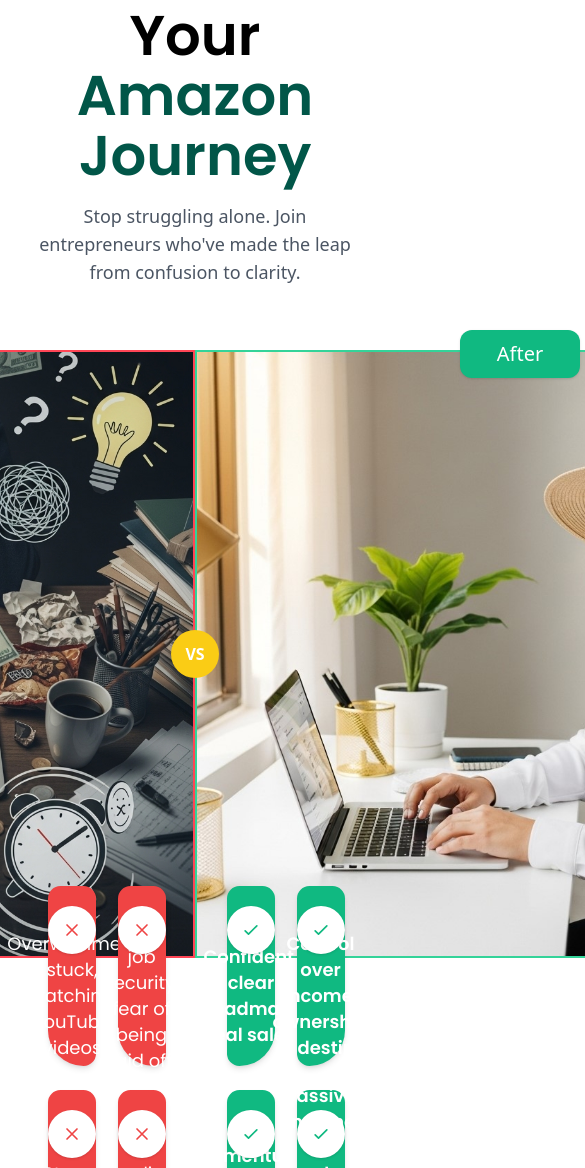
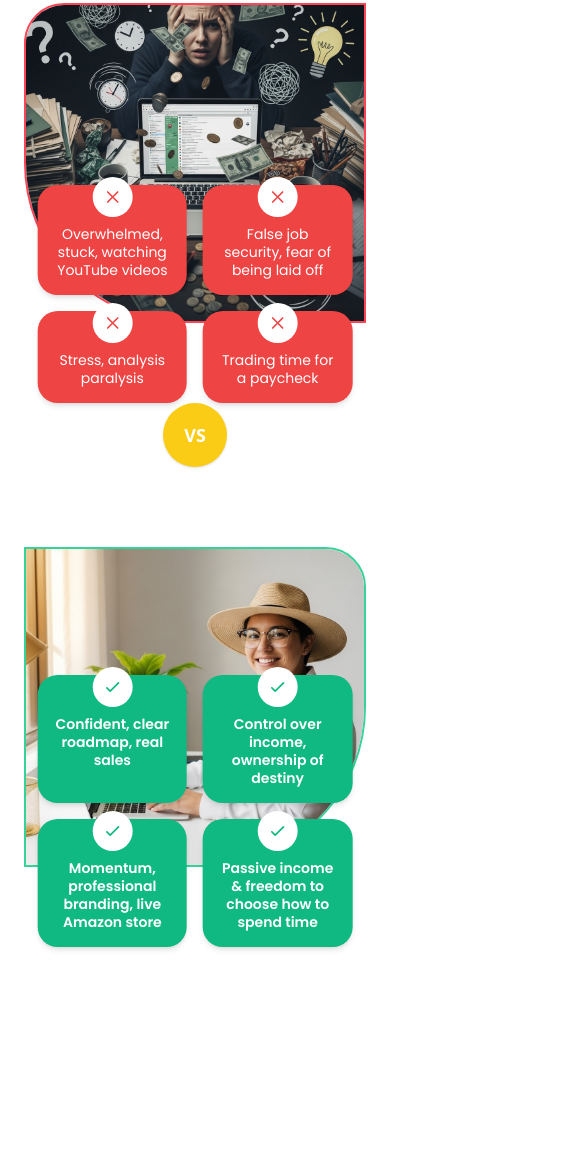
Before and after one commit to Larkaholic/AcornTurf, a plain HTML site: page index.html in a window 390 px wide. Shown: the part 1486-2654 px from the top of the page, 585 px wide, since content can reach past the window. Drawn offline with nearby package versions, Linux system fonts and the light colour scheme.

Commit message:
added mobile view for before and after

```diff
--- a/index.html
+++ b/index.html
@@ -78,38 +78,38 @@
       </div>
     </section>
 
-    <!-- SECTION 02: STAT STRIP (DARK GREEN) -->
+    <!-- SECTION 02: STAT STRIP (DARK GREEN) - compact on mobile -->
     <section class="relative">
       <div class="bg-[#015648] text-white">
         <div class="mx-auto max-w-7xl px-4 sm:px-6">
-                <div class="py-6 md:py-8 text-center">
-                    <div class="text-[18px] text-white/70 font-normal">Trusted by 50+ successful Amazon Sellers worldwide</div>
+          <div class="py-2 md:py-8 text-center">
+            <div class="text-[14px] md:text-[18px] text-white/70 font-normal">Trusted by 50+ successful Amazon Sellers worldwide</div>
           </div>
 
-                <div class="py-6 md:py-1">
-                    <div class="max-w-4xl mx-auto flex items-center justify-center text-center mb-10">
+          <div class="py-2 md:py-6">
+            <div class="max-w-4xl mx-auto flex items-center justify-center text-center mb-6 md:mb-10 gap-4">
               <!-- Stat 1 -->
-                        <div class="px-6">
-                            <div class="text-3xl md:text-[40px] font-bold">50+</div>
-                            <div class="opacity-70 text-sm md:text-base mt-4">Video Testimonials</div>
+              <div class="px-2">
+                <div class="text-2xl md:text-[40px] font-bold">50+</div>
+                <div class="opacity-70 text-xs md:text-base mt-2 md:mt-4">Video Testimonials</div>
               </div>
 
               <!-- Divider -->
-                        <div class="h-10 w-px bg-white/30" aria-hidden="true"></div>
+              <div class="h-6 md:h-10 w-px bg-white/30" aria-hidden="true"></div>
 
               <!-- Stat 2 -->
-                        <div class="px-6">
-                            <div class="text-3xl md:text-[40px] font-bold">100+</div>
-                            <div class="opacity-70 text-sm md:text-base mt-4">Students Mentored</div>
+              <div class="px-2">
+                <div class="text-2xl md:text-[40px] font-bold">100+</div>
+                <div class="opacity-70 text-xs md:text-base mt-2 md:mt-4">Students Mentored</div>
               </div>
 
               <!-- Divider -->
-                        <div class="h-10 w-px bg-white/30" aria-hidden="true"></div>
+              <div class="h-6 md:h-10 w-px bg-white/30" aria-hidden="true"></div>
 
               <!-- Stat 3 -->
-                        <div class="px-6">
-                            <div class="text-3xl md:text-[40px] font-bold">$7k–$15k</div>
-                            <div class="opacity-70 text-sm md:text-base mt-4">Avg Monthly Earnings</div>
+              <div class="px-2">
+                <div class="text-2xl md:text-[40px] font-bold">$7k–$15k</div>
+                <div class="opacity-70 text-xs md:text-base mt-2 md:mt-4">Avg Monthly Earnings</div>
               </div>
             </div>
           </div>
@@ -120,15 +120,116 @@
     <!-- SECTION 03: TRANSFORM (Before/After + 6 cards) -->
     <section class="relative bg-white rounded-t-[120px]">
       <div class="absolute top-0 left-0 w-full h-[180px] bg-[#015648] rounded-b-[60px] -z-10"></div>
-        <div class="max-w-[1200px] mx-auto px-6 py-20">
+      <div class="max-w-[1200px] mx-auto px-6 py-28"> <!-- increased bottom padding to fit overlays -->
+
       <!-- Heading -->
       <div class="text-center mb-16">
-                <h2 class="font-[Poppins] font-semibold text-[56px] leading-[60px] tracking-[0] text-center">Let’s Transform Your <span class="text-[#015648] block">Amazon Journey</span></h2>
-                <p class="mt-4 text-gray-600 max-w-[700px] mx-auto text-lg">
+        <h2 class="font-[Poppins] font-semibold text-[32px] md:text-[56px] leading-[60px] tracking-[0] text-center">
+        Let’s Transform Your <span class="text-[#015648] block">Amazon Journey</span>
+        </h2>
+        <p class="mt-4 text-gray-600 max-w-[700px] mx-auto text-[14px] md:text-lg">
         Stop struggling alone. Join entrepreneurs who've made the leap from confusion to clarity.
         </p>
       </div>
 
+      <!-- MOBILE: images with 2x2 card overlays on each image -->
+      <div class="lg:hidden space-y-20">
+        <!-- BEFORE image + overlay cards -->
+        <div class="relative">
+        <div class="overflow-hidden rounded-tl-[40px] rounded-bl-[160px] border-2 border-[#FF4555] h-[320px]">
+          <img src="./src/before.jpg" alt="Before" class="w-full h-full object-cover" />
+        </div>
+
+        <!-- overlay cards (2x2) hovering on top of the image -->
+        <div class="absolute left-1/2 -translate-x-1/2 -bottom-20 w-[92%] z-20">
+          <div class="grid grid-cols-2 gap-4">
+          <div class="relative bg-red-500 text-white rounded-[20px] p-4 shadow-md text-center">
+            <div class="w-10 h-10 bg-white rounded-full flex items-center justify-center mx-auto -mt-6 mb-2">
+            <svg class="w-5 h-5 text-red-500" viewBox="0 0 24 24" fill="none"><path d="M6 6l12 12M18 6L6 18" stroke="currentColor" stroke-width="2" stroke-linecap="round" stroke-linejoin="round"/></svg>
+            </div>
+            <p class="font-[Poppins] font-normal text-[14px] leading-[18px]">Overwhelmed, stuck, watching YouTube videos</p>
+          </div>
+
+          <div class="relative bg-red-500 text-white rounded-[20px] p-4 shadow-md text-center">
+            <div class="w-10 h-10 bg-white rounded-full flex items-center justify-center mx-auto -mt-6 mb-2">
+            <svg class="w-5 h-5 text-red-500" viewBox="0 0 24 24" fill="none"><path d="M6 6l12 12M18 6L6 18" stroke="currentColor" stroke-width="2" stroke-linecap="round" stroke-linejoin="round"/></svg>
+            </div>
+            <p class="font-[Poppins] font-normal text-[14px] leading-[18px]">False job security, fear of being laid off</p>
+          </div>
+
+          <div class="relative bg-red-500 text-white rounded-[20px] p-4 shadow-md text-center">
+            <div class="w-10 h-10 bg-white rounded-full flex items-center justify-center mx-auto -mt-6 mb-2">
+            <svg class="w-5 h-5 text-red-500" viewBox="0 0 24 24" fill="none"><path d="M6 6l12 12M18 6L6 18" stroke="currentColor" stroke-width="2" stroke-linecap="round" stroke-linejoin="round"/></svg>
+            </div>
+            <p class="font-[Poppins] font-normal text-[14px] leading-[18px]">Stress, analysis paralysis</p>
+          </div>
+
+          <div class="relative bg-red-500 text-white rounded-[20px] p-4 shadow-md text-center">
+            <div class="w-10 h-10 bg-white rounded-full flex items-center justify-center mx-auto -mt-6 mb-2">
+            <svg class="w-5 h-5 text-red-500" viewBox="0 0 24 24" fill="none"><path d="M6 6l12 12M18 6L6 18" stroke="currentColor" stroke-width="2" stroke-linecap="round" stroke-linejoin="round"/></svg>
+            </div>
+            <p class="font-[Poppins] font-normal text-[14px] leading-[18px]">Trading time for a paycheck</p>
+          </div>
+          </div>
+        </div>
+
+          <div class="mt-6 text-center">
+            <span class="hidden md:inline-block bg-red-500 text-white text-[16px] font-medium px-4 py-2 rounded-xl shadow">Before</span>
+          </div>
+        </div>
+
+        <!-- VS center -->
+        <div class="flex justify-center">
+        <div class="w-16 h-16 bg-yellow-400 text-white rounded-full flex items-center justify-center font-semibold text-lg shadow">VS</div>
+        </div>
+
+        <!-- AFTER image + overlay cards -->
+        <div class="relative">
+        <div class="overflow-hidden rounded-tr-[40px] rounded-br-[160px] border-2 border-emerald-400 h-[320px]">
+          <img src="./src/after.jpg" alt="After" class="w-full h-full object-cover" />
+        </div>
+
+        <!-- overlay cards (2x2) hovering on top of the image -->
+        <div class="absolute left-1/2 -translate-x-1/2 -bottom-20 w-[92%] z-20">
+          <div class="grid grid-cols-2 gap-4">
+          <div class="relative bg-emerald-500 text-white rounded-[20px] p-4 shadow-md text-center">
+            <div class="w-10 h-10 bg-white rounded-full flex items-center justify-center mx-auto -mt-6 mb-2">
+            <svg class="w-5 h-5 text-emerald-500" viewBox="0 0 24 24" fill="none"><path d="M5 13l4 4L19 7" stroke="currentColor" stroke-width="2" stroke-linecap="round" stroke-linejoin="round"/></svg>
+            </div>
+            <p class="font-[Poppins] font-semibold text-[14px] leading-[18px]">Confident, clear roadmap, real sales</p>
+          </div>
+
+          <div class="relative bg-emerald-500 text-white rounded-[20px] p-4 shadow-md text-center">
+            <div class="w-10 h-10 bg-white rounded-full flex items-center justify-center mx-auto -mt-6 mb-2">
+            <svg class="w-5 h-5 text-emerald-500" viewBox="0 0 24 24" fill="none"><path d="M5 13l4 4L19 7" stroke="currentColor" stroke-width="2" stroke-linecap="round" stroke-linejoin="round"/></svg>
+            </div>
+            <p class="font-[Poppins] font-semibold text-[14px] leading-[18px]">Control over income, ownership of destiny</p>
+          </div>
+
+          <div class="relative bg-emerald-500 text-white rounded-[20px] p-4 shadow-md text-center">
+            <div class="w-10 h-10 bg-white rounded-full flex items-center justify-center mx-auto -mt-6 mb-2">
+            <svg class="w-5 h-5 text-emerald-500" viewBox="0 0 24 24" fill="none"><path d="M5 13l4 4L19 7" stroke="currentColor" stroke-width="2" stroke-linecap="round" stroke-linejoin="round"/></svg>
+            </div>
+            <p class="font-[Poppins] font-semibold text-[14px] leading-[18px]">Momentum, professional branding, live Amazon store</p>
+          </div>
+
+          <div class="relative bg-emerald-500 text-white rounded-[20px] p-4 shadow-md text-center">
+            <div class="w-10 h-10 bg-white rounded-full flex items-center justify-center mx-auto -mt-6 mb-2">
+            <svg class="w-5 h-5 text-emerald-500" viewBox="0 0 24 24" fill="none"><path d="M5 13l4 4L19 7" stroke="currentColor" stroke-width="2" stroke-linecap="round" stroke-linejoin="round"/></svg>
+            </div>
+            <p class="font-[Poppins] font-semibold text-[14px] leading-[18px]">Passive income & freedom to choose how to spend time</p>
+          </div>
+          </div>
+        </div>
+
+        <div class="md:mt-6 text-center">
+          <span class="hidden md:inline-block bg-emerald-500 text-white text-[16px] font-medium px-4 py-2 rounded-xl shadow">After</span>
+        </div>
+        </div>
+      </div>
+
+      <!-- DESKTOP: original side-by-side with overlapping cards (hidden on mobile) -->
+      <div class="hidden lg:block relative">
         <div class="relative flex justify-center items-start">
         <!-- Images wrapper -->
         <div class="relative flex items-start">
@@ -160,42 +261,30 @@
           <!-- Left column (Before: red cards) -->
           <div class="w-1/2 pr-8">
             <div class="grid grid-cols-2 gap-6 mt-40">
-                                <!-- Card 1 -->
             <div class="relative bg-red-500 text-white rounded-[28px] rounded-bl-[80px] w-full h-[180px] p-6 shadow-md flex items-center justify-center text-center">
               <div class="absolute top-5 left-1/2 -translate-x-1/2 w-12 h-12 bg-white rounded-full flex items-center justify-center shadow">
-                                        <svg class="w-5 h-5 text-red-500" viewBox="0 0 24 24" fill="none" xmlns="http://www.w3.org/2000/svg">
-                                            <path d="M6 6l12 12M18 6L6 18" stroke="currentColor" stroke-width="2" stroke-linecap="round" stroke-linejoin="round" />
-                                        </svg>
+              <svg class="w-5 h-5 text-red-500" viewBox="0 0 24 24" fill="none"><path d="M6 6l12 12M18 6L6 18" stroke="currentColor" stroke-width="2" stroke-linecap="round" stroke-linejoin="round"/></svg>
               </div>
               <p class="font-[Poppins] font-normal text-[18px] leading-[26px] mt-10">Overwhelmed, stuck, watching YouTube videos</p>
             </div>
 
-                                <!-- Card 2 -->
             <div class="relative bg-red-500 text-white rounded-[28px] rounded-bl-[80px] w-full h-[180px] p-6 shadow-md flex items-center justify-center text-center">
               <div class="absolute top-5 left-1/2 -translate-x-1/2 w-12 h-12 bg-white rounded-full flex items-center justify-center shadow">
-                                        <svg class="w-5 h-5 text-red-500" viewBox="0 0 24 24" fill="none" xmlns="http://www.w3.org/2000/svg">
-                                            <path d="M6 6l12 12M18 6L6 18" stroke="currentColor" stroke-width="2" stroke-linecap="round" stroke-linejoin="round" />
-                                        </svg>
+              <svg class="w-5 h-5 text-red-500" viewBox="0 0 24 24" fill="none"><path d="M6 6l12 12M18 6L6 18" stroke="currentColor" stroke-width="2" stroke-linecap="round" stroke-linejoin="round"/></svg>
               </div>
               <p class="font-[Poppins] font-normal text-[18px] leading-[26px] mt-10">False job security, fear of being laid off</p>
             </div>
 
-                                <!-- Card 3 -->
             <div class="relative bg-red-500 text-white rounded-[28px] rounded-bl-[80px] w-full h-[180px] p-6 shadow-md flex items-center justify-center text-center">
               <div class="absolute top-5 left-1/2 -translate-x-1/2 w-12 h-12 bg-white rounded-full flex items-center justify-center shadow">
-                                        <svg class="w-5 h-5 text-red-500" viewBox="0 0 24 24" fill="none" xmlns="http://www.w3.org/2000/svg">
-                                            <path d="M6 6l12 12M18 6L6 18" stroke="currentColor" stroke-width="2" stroke-linecap="round" stroke-linejoin="round" />
-                                        </svg>
+              <svg class="w-5 h-5 text-red-500" viewBox="0 0 24 24" fill="none"><path d="M6 6l12 12M18 6L6 18" stroke="currentColor" stroke-width="2" stroke-linecap="round" stroke-linejoin="round"/></svg>
               </div>
               <p class="font-[Poppins] font-normal text-[18px] leading-[26px] mt-10">Stress, analysis paralysis</p>
             </div>
 
-                                <!-- Card 4 -->
             <div class="relative bg-red-500 text-white rounded-[28px] rounded-bl-[80px] w-full h-[180px] p-6 shadow-md flex items-center justify-center text-center">
               <div class="absolute top-5 left-1/2 -translate-x-1/2 w-12 h-12 bg-white rounded-full flex items-center justify-center shadow">
-                                        <svg class="w-5 h-5 text-red-500" viewBox="0 0 24 24" fill="none" xmlns="http://www.w3.org/2000/svg">
-                                            <path d="M6 6l12 12M18 6L6 18" stroke="currentColor" stroke-width="2" stroke-linecap="round" stroke-linejoin="round" />
-                                        </svg>
+              <svg class="w-5 h-5 text-red-500" viewBox="0 0 24 24" fill="none"><path d="M6 6l12 12M18 6L6 18" stroke="currentColor" stroke-width="2" stroke-linecap="round" stroke-linejoin="round"/></svg>
               </div>
               <p class="font-[Poppins] font-normal text-[18px] leading-[26px] mt-10">Trading time for a paycheck</p>
             </div>
@@ -205,42 +294,30 @@
           <!-- Right column (After: green cards 2x2 grid) -->
           <div class="w-1/2 pl-8">
             <div class="grid grid-cols-2 gap-6 mt-40">
-                                <!-- Green Card 1 -->
             <div class="relative bg-emerald-500 text-white rounded-[28px] rounded-br-[80px] w-full h-[180px] p-6 shadow-md flex items-center justify-center text-center">
               <div class="absolute top-5 left-1/2 -translate-x-1/2 w-12 h-12 bg-white rounded-full flex items-center justify-center shadow">
-                                        <svg class="w-5 h-5 text-emerald-500" viewBox="0 0 24 24" fill="none" xmlns="http://www.w3.org/2000/svg">
-                                            <path d="M5 13l4 4L19 7" stroke="currentColor" stroke-width="2" stroke-linecap="round" stroke-linejoin="round" />
-                                        </svg>
+              <svg class="w-5 h-5 text-emerald-500" viewBox="0 0 24 24" fill="none"><path d="M5 13l4 4L19 7" stroke="currentColor" stroke-width="2" stroke-linecap="round" stroke-linejoin="round"/></svg>
               </div>
               <p class="font-[Poppins] font-semibold text-[18px] leading-[26px] mt-10">Confident, clear roadmap, real sales</p>
             </div>
 
-                                <!-- Green Card 2 -->
             <div class="relative bg-emerald-500 text-white rounded-[28px] rounded-br-[80px] w-full h-[180px] p-6 shadow-md flex items-center justify-center text-center">
               <div class="absolute top-5 left-1/2 -translate-x-1/2 w-12 h-12 bg-white rounded-full flex items-center justify-center shadow">
-                                        <svg class="w-5 h-5 text-emerald-500" viewBox="0 0 24 24" fill="none" xmlns="http://www.w3.org/2000/svg">
-                                            <path d="M5 13l4 4L19 7" stroke="currentColor" stroke-width="2" stroke-linecap="round" stroke-linejoin="round" />
-                                        </svg>
+              <svg class="w-5 h-5 text-emerald-500" viewBox="0 0 24 24" fill="none"><path d="M5 13l4 4L19 7" stroke="currentColor" stroke-width="2" stroke-linecap="round" stroke-linejoin="round"/></svg>
               </div>
               <p class="font-[Poppins] font-semibold text-[18px] leading-[26px] mt-10">Control over income, ownership of destiny</p>
             </div>
 
-                                <!-- Green Card 3 -->
             <div class="relative bg-emerald-500 text-white rounded-[28px] rounded-br-[80px] w-full h-[180px] p-6 shadow-md flex items-center justify-center text-center">
               <div class="absolute top-5 left-1/2 -translate-x-1/2 w-12 h-12 bg-white rounded-full flex items-center justify-center shadow">
-                                        <svg class="w-5 h-5 text-emerald-500" viewBox="0 0 24 24" fill="none" xmlns="http://www.w3.org/2000/svg">
-                                            <path d="M5 13l4 4L19 7" stroke="currentColor" stroke-width="2" stroke-linecap="round" stroke-linejoin="round" />
-                                        </svg>
+              <svg class="w-5 h-5 text-emerald-500" viewBox="0 0 24 24" fill="none"><path d="M5 13l4 4L19 7" stroke="currentColor" stroke-width="2" stroke-linecap="round" stroke-linejoin="round"/></svg>
               </div>
               <p class="font-[Poppins] font-semibold text-[18px] leading-[26px] mt-14">Momentum, professional branding, live Amazon store</p>
             </div>
 
-                                <!-- Green Card 4 -->
             <div class="relative bg-emerald-500 text-white rounded-[28px] rounded-br-[80px] w-full h-[180px] p-6 shadow-md flex items-center justify-center text-center">
               <div class="absolute top-5 left-1/2 -translate-x-1/2 w-12 h-12 bg-white rounded-full flex items-center justify-center shadow">
-                                        <svg class="w-5 h-5 text-emerald-500" viewBox="0 0 24 24" fill="none" xmlns="http://www.w3.org/2000/svg">
-                                            <path d="M5 13l4 4L19 7" stroke="currentColor" stroke-width="2" stroke-linecap="round" stroke-linejoin="round" />
-                                        </svg>
+              <svg class="w-5 h-5 text-emerald-500" viewBox="0 0 24 24" fill="none"><path d="M5 13l4 4L19 7" stroke="currentColor" stroke-width="2" stroke-linecap="round" stroke-linejoin="round"/></svg>
               </div>
               <p class="font-[Poppins] font-semibold text-[18px] leading-[26px] mt-10">Passive income & freedom to choose how to spend time</p>
             </div>
@@ -248,7 +325,9 @@
           </div>
           </div>
         </div>
-            </div>
+        </div><!-- end desktop relative -->
+      </div><!-- end desktop wrapper -->
+
       </div>
     </section>
 
```
Lines whose indentation alone changed are shown as unchanged.
